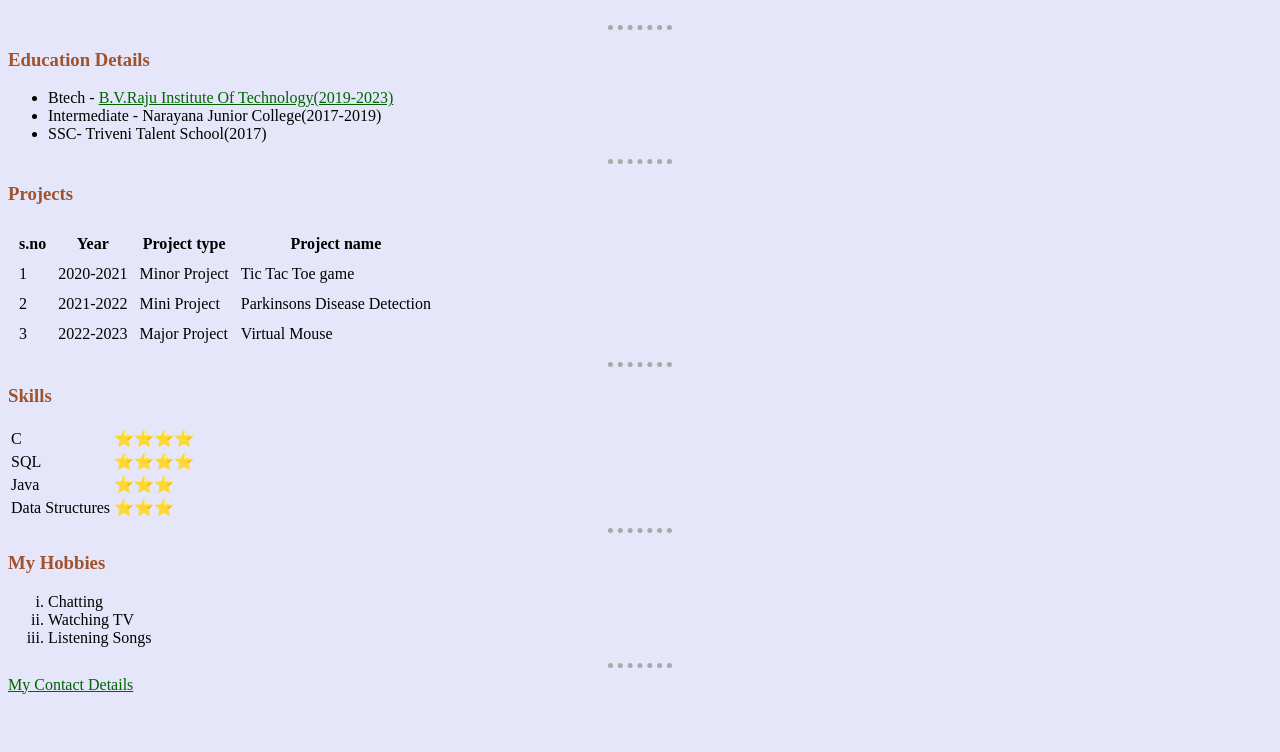
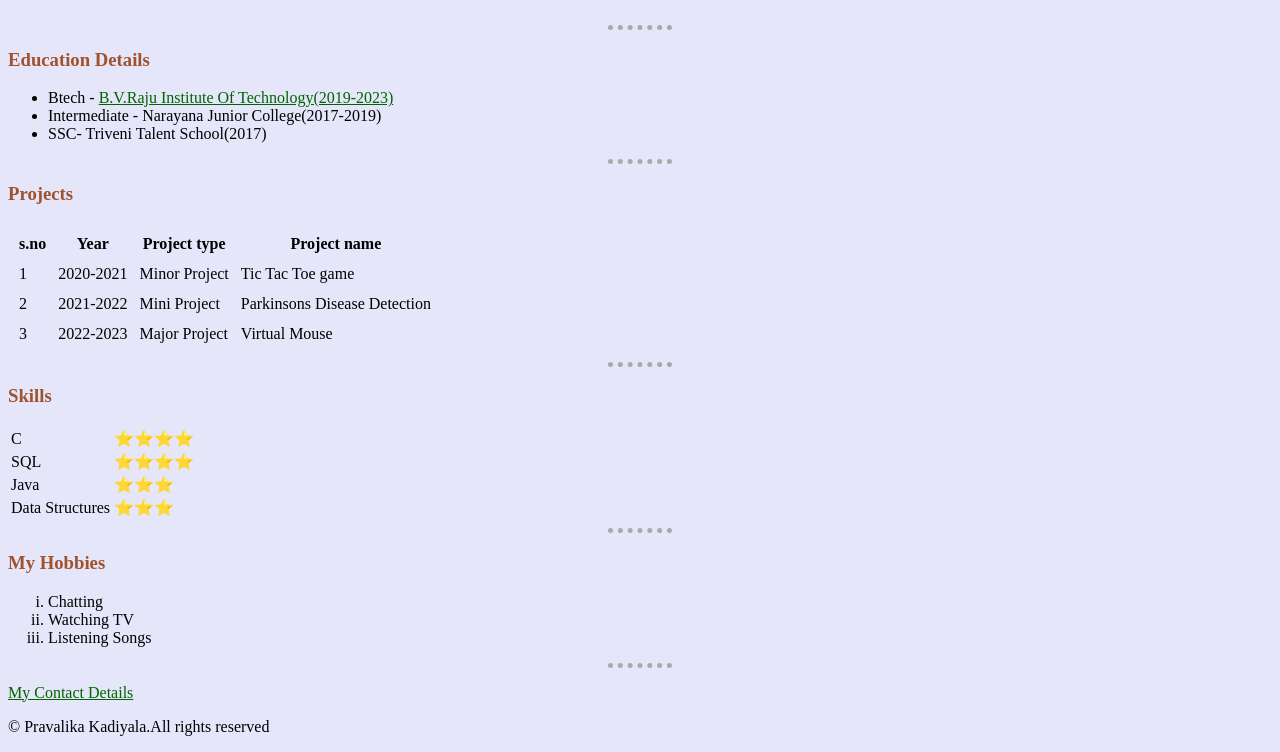
Before and after one commit to Pravalika13/CV, a plain HTML site: page index.html in a window 1280 px wide. Shown: the part 215-967 px from the top of the page. Before the commit the page ends 917 px from the top, so only its background shows below. Drawn offline with Linux system fonts and the light colour scheme.

Commit message:
Add files via upload

```diff
--- a/index.html
+++ b/index.html
@@ -84,7 +84,8 @@
         <li>Listening Songs</li>
     </ol>
    <hr>
-    <a href="contact.html">My Contact Details</a>
+    <p><a href="contact.html">My Contact Details</a><br/>
+    <footer>© Pravalika Kadiyala.All rights reserved</footer></p>
 
 </body>
 </html>
```
